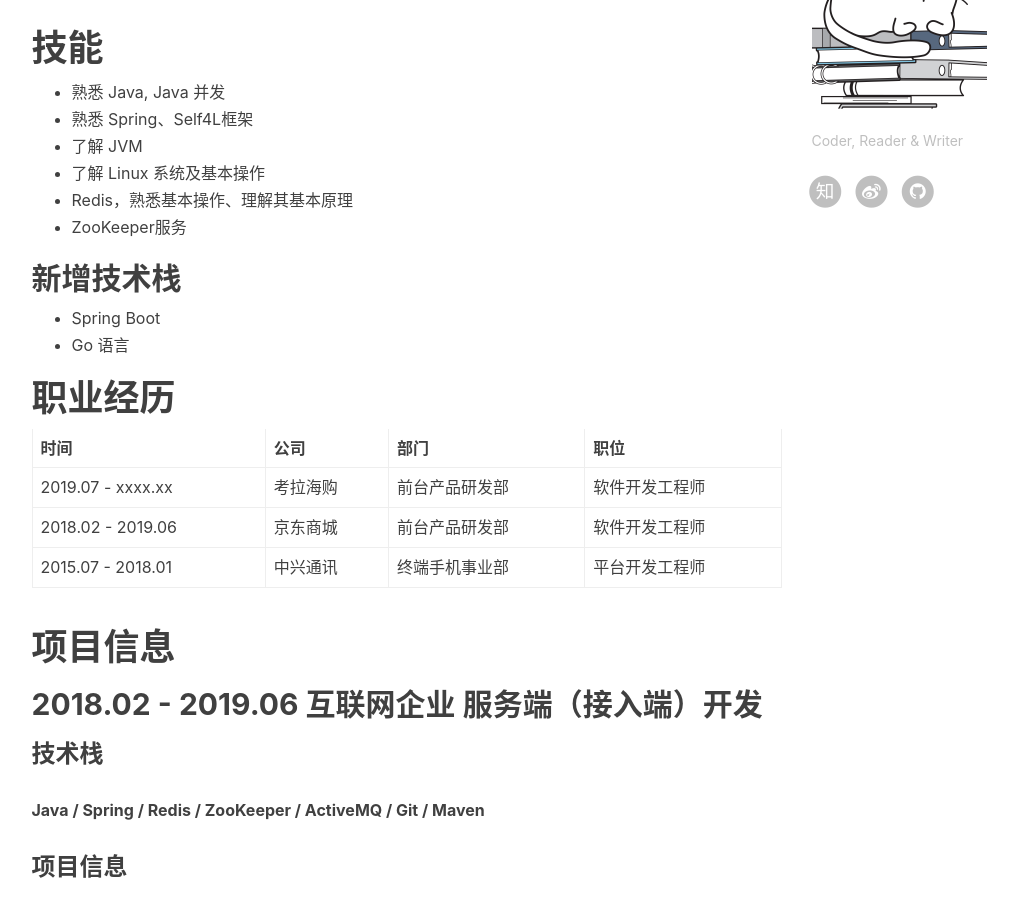
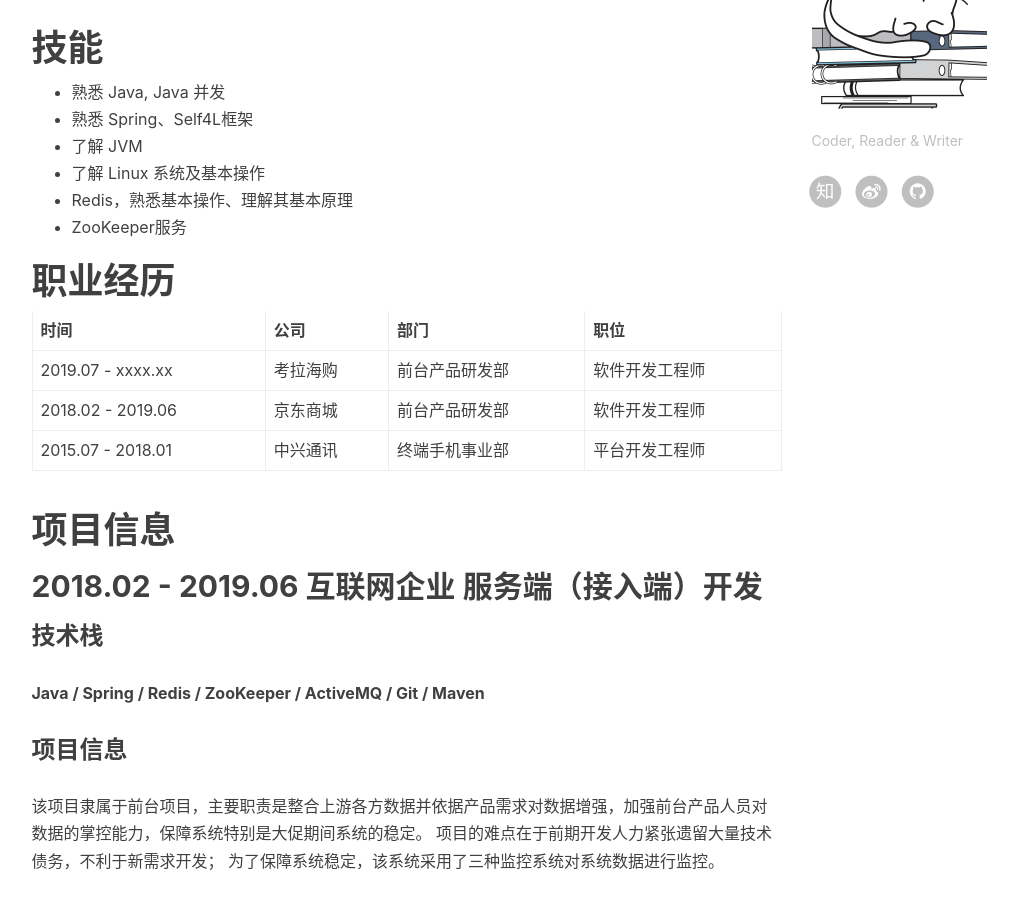
Before and after one commit to fxleyu/fxleyu.github.io, a Jekyll site: the page built from about.md, in a window 1280 px wide and 900 px high, scrolled down 737 px. Shown: the whole window, without its empty margins (136-1154 px from the left). Built offline with Jekyll 4.4.1, drawn with Linux system fonts in a browser that asks for light colours; nearby versions of some CDN libraries; comment, search, counter and statistics services are not loaded.

Commit message:
Update about.md

```diff
--- a/about.md
+++ b/about.md
@@ -24,9 +24,6 @@
 - Redis，熟悉基本操作、理解其基本原理
 - ZooKeeper服务
 
-## 新增技术栈
-- Spring Boot
-- Go 语言
 
 # 职业经历
 
```
